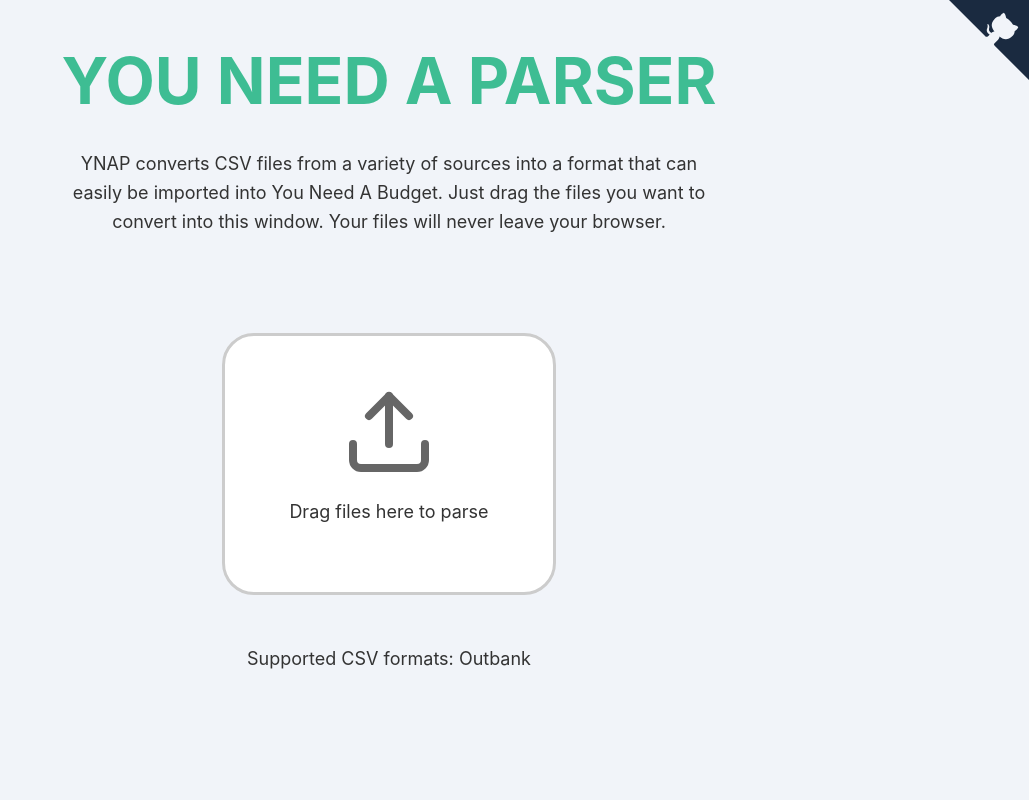
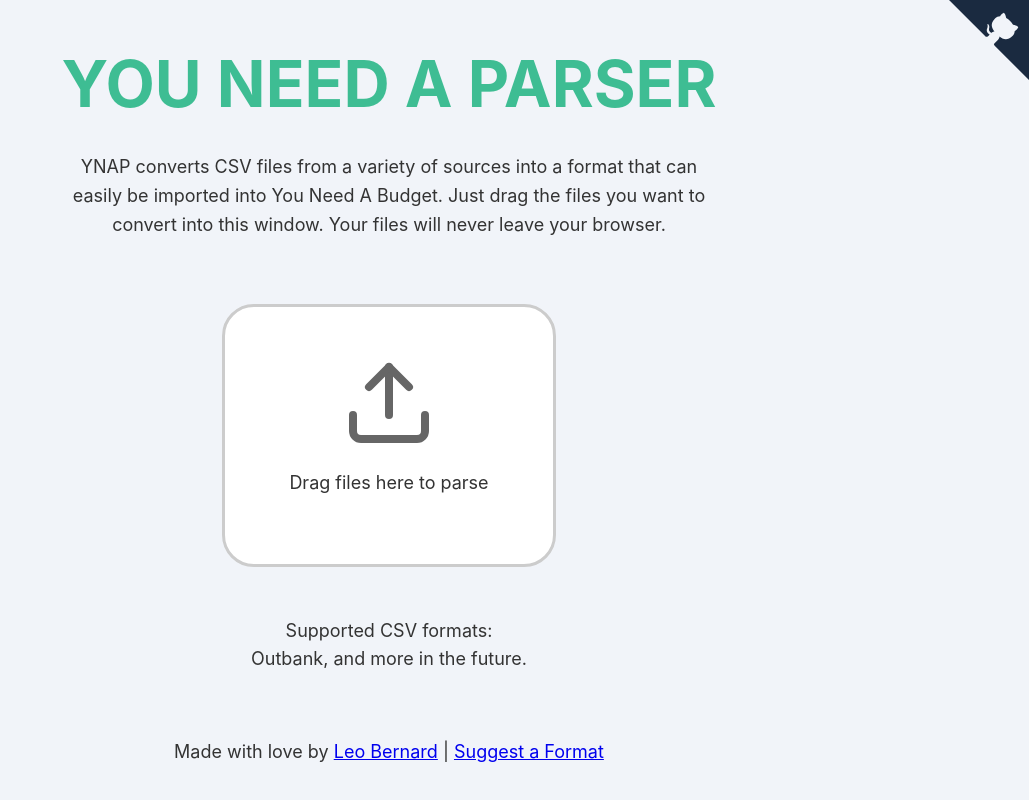
Before and after one commit to leolabs/you-need-a-parser, a React (Create React App) app: page / in a window 1280 px wide. Shown: the whole page, without its empty margins (251-1280 px from the left). Built offline with nearby package versions, Linux system fonts and the light colour scheme.

Commit message:
:sparkles: Improve content display

```diff
--- a/src/components/app.tsx
+++ b/src/components/app.tsx
@@ -32,7 +32,7 @@
   > p {
     max-width: 40rem;
     text-align: center;
-    margin-bottom: 6rem;
+    margin-bottom: 4rem;
   }
 
   ${p =>
@@ -76,6 +76,12 @@
 
   .arrow-up {
     transition: transform 0.2s;
+  }
+`;
+
+const Footer = styled.footer`
+  p {
+    margin: 0;
   }
 `;
 
@@ -152,11 +158,26 @@
           <p>Drag files here to parse</p>
         </DropArea>
         <p>
-          Supported CSV formats:{' '}
-          {Object.values(parserMap)
-            .map(p => p.name)
-            .join(', ')}
+          Supported CSV formats:
+          <br />
+          {Object.values(parserMap).map(p => (
+            <>
+              <a target="_blank" href={p.link}>
+                {p.name}
+              </a>
+              {', '}
+            </>
+          ))}
+          and more in the future.
         </p>
+        <Footer>
+          <p>
+            Made with love by <a href="https://leolabs.org">Leo Bernard</a> |{' '}
+            <a href="https://github.com/leolabs/you-need-a-parser/issues/new">
+              Suggest a Format
+            </a>
+          </p>
+        </Footer>
       </Container>
     </>
   );
```
